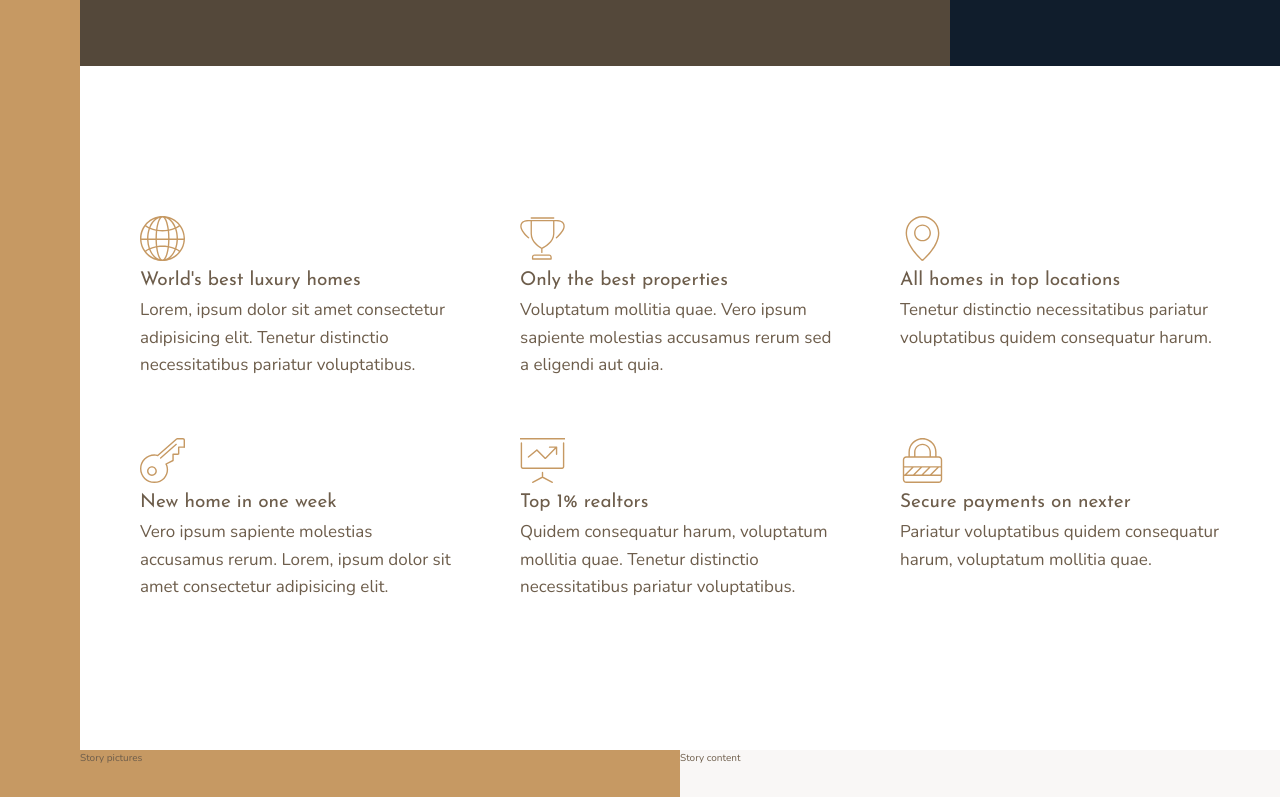
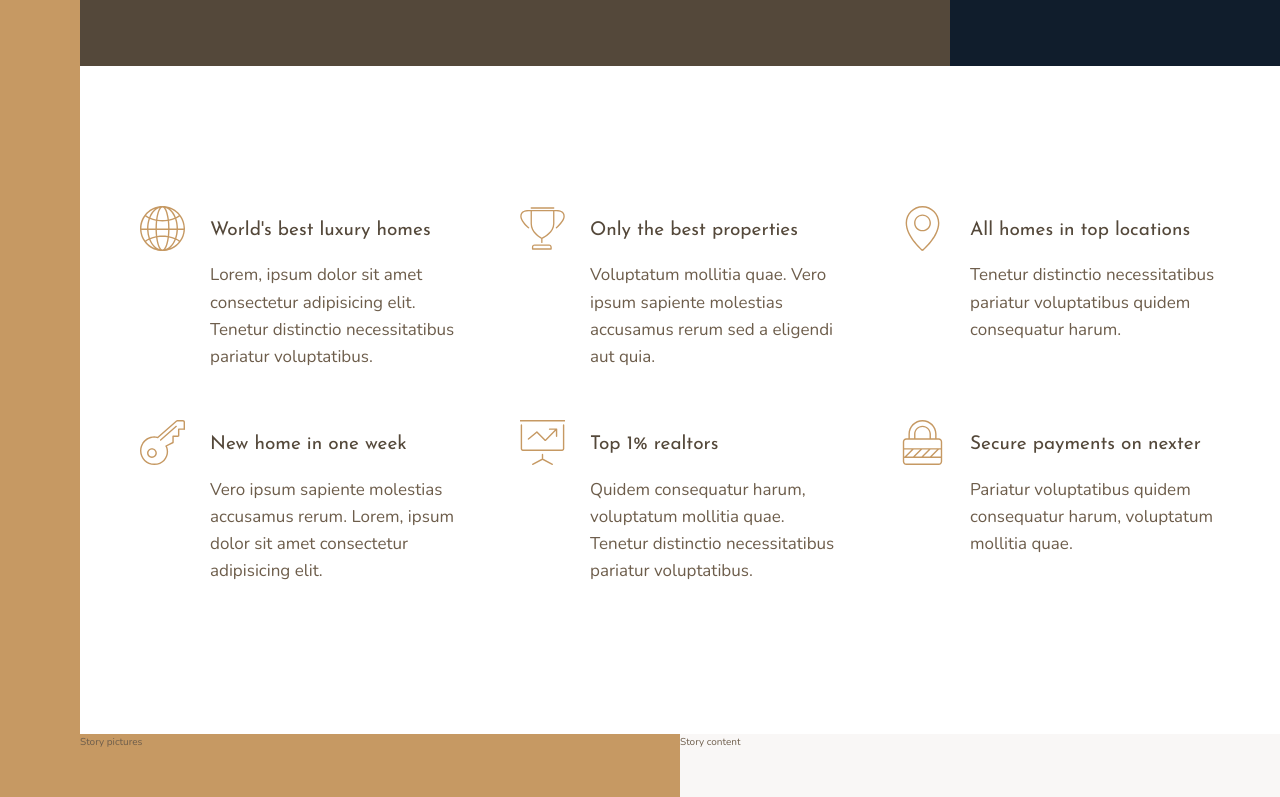
Before and after one commit to KamilKonopka/nexter, a website: page index.html in a window 1280 px wide. Shown: the part 574-1371 px from the top of the page. Drawn offline with nearby package versions, Linux system fonts and the light colour scheme.

Commit message:
finalized 6 grid items section

```diff
--- a/index.html
+++ b/index.html
@@ -20,42 +20,42 @@
                 <svg class="feature__icon">
                     <use xlink:href="img/sprite.svg#icon-global"></use>
                 </svg>
-                <h4 class="heading-4">World's best luxury homes</h4>
+                <h4 class="heading-4 heading-4--dark">World's best luxury homes</h4>
                 <p class="feature__text">Lorem, ipsum dolor sit amet consectetur adipisicing elit. Tenetur distinctio necessitatibus pariatur voluptatibus.</p>
             </div>
             <div class="feature">
                 <svg class="feature__icon">
                     <use xlink:href="img/sprite.svg#icon-trophy"></use>
                 </svg>
-                <h4 class="heading-4">Only the best properties</h4>
+                <h4 class="heading-4 heading-4--dark">Only the best properties</h4>
                 <p class="feature__text">Voluptatum mollitia quae. Vero ipsum sapiente molestias accusamus rerum sed a eligendi aut quia.</p>
             </div>
             <div class="feature">
                 <svg class="feature__icon">
                     <use xlink:href="img/sprite.svg#icon-map-pin"></use>
                 </svg>
-                <h4 class="heading-4">All homes in top locations</h4>
+                <h4 class="heading-4 heading-4--dark">All homes in top locations</h4>
                 <p class="feature__text">Tenetur distinctio necessitatibus pariatur voluptatibus quidem consequatur harum.</p>
             </div>
             <div class="feature">
                 <svg class="feature__icon">
                     <use xlink:href="img/sprite.svg#icon-key"></use>
                 </svg>
-                <h4 class="heading-4">New home in one week</h4>
+                <h4 class="heading-4 heading-4--dark">New home in one week</h4>
                 <p class="feature__text">Vero ipsum sapiente molestias accusamus rerum. Lorem, ipsum dolor sit amet consectetur adipisicing elit.</p>
             </div>
             <div class="feature">
                 <svg class="feature__icon">
                     <use xlink:href="img/sprite.svg#icon-presentation"></use>
                 </svg>
-                <h4 class="heading-4">Top 1% realtors</h4>
+                <h4 class="heading-4 heading-4--dark">Top 1% realtors</h4>
                 <p class="feature__text">Quidem consequatur harum, voluptatum mollitia quae. Tenetur distinctio necessitatibus pariatur voluptatibus.</p>
             </div>
             <div class="feature">
                 <svg class="feature__icon">
                     <use xlink:href="img/sprite.svg#icon-lock"></use>
                 </svg>
-                <h4 class="heading-4">Secure payments on nexter</h4>
+                <h4 class="heading-4 heading-4--dark">Secure payments on nexter</h4>
                 <p class="feature__text">Pariatur voluptatibus quidem consequatur harum, voluptatum mollitia quae.</p>
             </div>
         </section>
--- a/sass/_features.scss
+++ b/sass/_features.scss
@@ -4,16 +4,24 @@
     margin: 15rem 0;
 
     display: grid;
-    grid-template-columns: repeat(3, 1fr);
+   // grid-template-columns: repeat(3, 1fr);
+    grid-template-columns: repeat(auto-fit, minmax(25rem, 1fr));
     grid-gap: 6rem;
+    align-items: start;
 }
 
 .feature {
+    display: grid;
+    grid-template-columns: min-content 1fr;
+    grid-row-gap: 1.5rem;
+    grid-column-gap: 2.5rem;
 
     &__icon {
         fill: $color-primary;
         width: 4.5rem;
         height: 4.5rem;
+        grid-row: 1 / span 2;
+        transform: translateY(-1rem);
     }
 
     &__text {
--- a/sass/_typography.scss
+++ b/sass/_typography.scss
@@ -19,4 +19,8 @@
     &--light {
         color: $color-grey-light-1;
     }
+
+    &--dark {
+        color: $color-grey-dark-1;
+    }
 }
```
Also changed, not shown: css/style.css.
